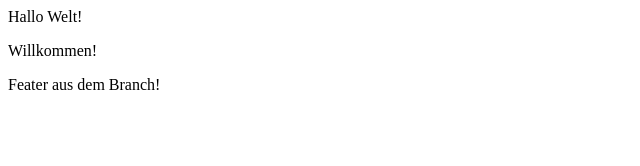
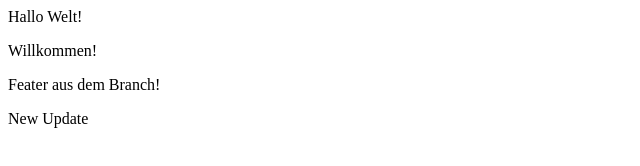
Before and after one commit to HannahHelpferer/example, a plain HTML site: page index.html in a window 1280 px wide. Shown: the full height of the page, 0-640 px from the left. Drawn offline with Linux system fonts and the light colour scheme.

Commit message:
Latest Feature added

```diff
--- a/index.html
+++ b/index.html
@@ -1,3 +1,4 @@
 <p> Hallo Welt! </p>
 <p> Willkommen! </p>
 <p> Feater aus dem Branch! </p>
+<p> New Update </p>
```
